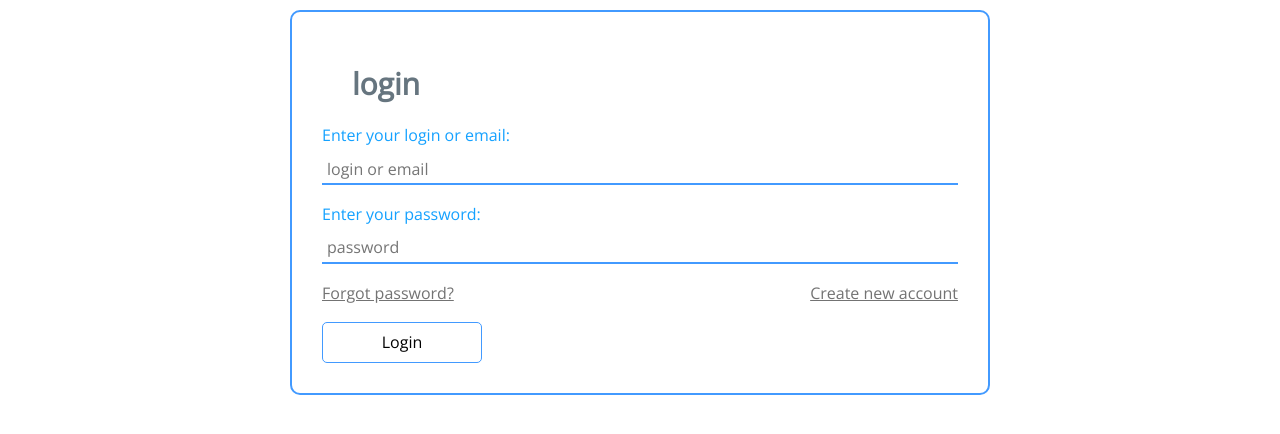
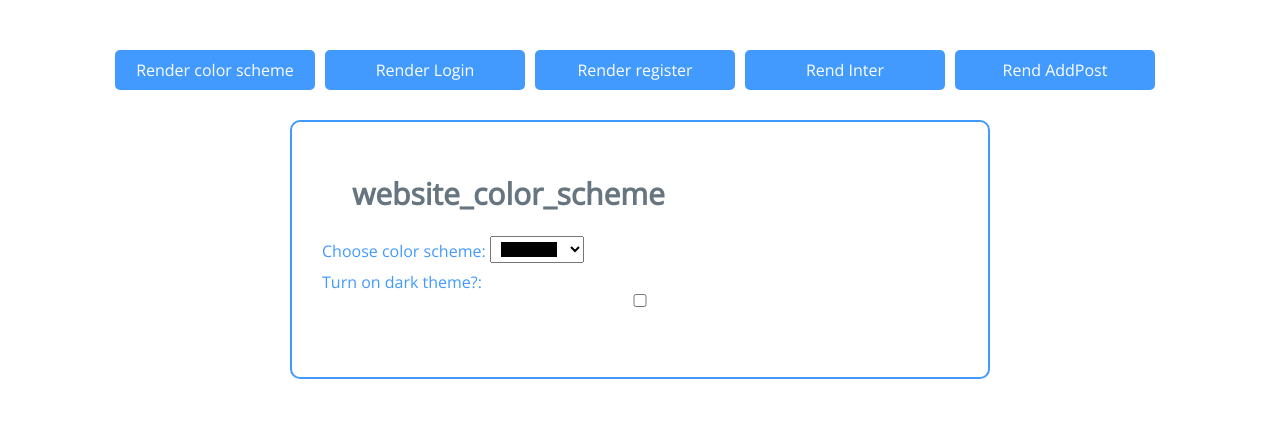
Before and after one commit to DefenderKent/DefenderKent.github.io, a PHP site: page /customForm/index.html in a window 1280 px wide. Shown: the top 434 px of the page. Run offline with PHP 8.4, Linux system fonts and the light colour scheme.

Commit message:
Плюс 2 формы

```diff
--- a/customForm/index.html
+++ b/customForm/index.html
@@ -5,6 +5,7 @@
     <meta name="viewport" content="width=device-width, initial-scale=1.0" />
     <meta http-equiv="X-UA-Compatible" content="ie=edge" />
     <title>Document</title>
+
     <link
       href="https://fonts.googleapis.com/css2?family=Open+Sans&display=swap"
       rel="stylesheet"
@@ -13,9 +14,20 @@
   </head>
   <body>
     <div class="container">
+      <div class="btn-start"><input type="button" id="rend" value="Render color scheme">
+      <input type="button" id="rend2" value="Render Login">
+      <input type="button" id="rend3" value="Render register">
+      <input type="button" id="rend4" value="Rend Inter">
+      <input type="button" id="rend5" value="Rend AddPost"></div>
+
       <div id="app"></div>
-    </div>
+
+
+
+
+
     <script src="https://ajax.googleapis.com/ajax/libs/jquery/3.4.1/jquery.min.js"></script>
     <script src="js/main.js"></script>
+    <script src="https://unpkg.com/imask"></script>
   </body>
 </html>
--- a/customForm/js/main.js
+++ b/customForm/js/main.js
@@ -1,75 +1,167 @@
-let data1 =
+let dataColor =
   '{"name":"website_color_scheme","fields":[{"label":"Choose color scheme","input":{"type":"color","colors":["#3366ff","#009933","#990033","#996633"]}},{"input":{"type":"checkbox","checked":"false"},"label":"Turn on dark theme?"}]}';
 
-let data2 =
+let dataLogin =
   '{"name":"login","fields":[{"label":"Enter your login or email","input":{"type":"text","required":true,"placeholder": "login or email"}},{"label":"Enter your password","input":{"type":"password","required":true,"placeholder": "password"}}],"references":[{"text":"Forgot password?","ref":"rememberpassword"},{"text":"Create new account","ref":"signup"}],"buttons":[{"text":"Login"}]}';
 
-let data3 =
+let dataRegister =
   '{"name":"register","fields":[{"input":{"type":"text","required":true,"placeholder":"Enter full name"}},{"input":{"type":"email","required":true,"placeholder":"Enter email"}},{"input":{"type":"password","required":true,"placeholder":"password"}},{"input":{"type":"password","required":true,"placeholder":"Confirm password"}}],"references":[{"text without ref":"Already have account?","text":"Login","ref":"signin"}],"buttons":[{"text":"Sign Up"}]}';
 
-let data4 =
+let dataInterview =
   '{"name":"interview","fields":[{"label":"Введите своё ФИО","input":{"type":"text","required":true,"placeholder":"Иванов Иван Иванович"}},{"label":"Введите Номер телефона","input":{"type":"number","required":true,"mask":"+7 (999) 99-99-999"}},{"label":"Введите свою Почту","input":{"type":"email","required":true,"placeholder":"example@mail.com"}},{"label":"Введите свой возраст","input":{"type":"number","required":true}},{"label":"Введите вашу специальность","input":{"type":"text","required":true}},{"label":"Выберете технологии, с которыми вы работали","input":{"type":"technology","required":true,"technologies":["PHP","JS","Laravel","Express.js","Yii2","HTML","CSS","Java"],"multiple":true}},{"label":"Ваш срок работы","input":{"type":"number","required":true}},{"label":"Ваша фотография","input":{"type":"file","required":true}},{"label":"Серия, номер","input":{"type":"number","required":true,"mask":"99-99 999999"}},{"label":"Код подразделения","input":{"type":"number","required":true,"mask":"999-999"}},{"label":"Скан / Фото паспорта (1 страница)","input":{"type":"file","required":true,"multiple":true,"filetype":["png","jpeg","pdf"]}},{"label":"Расскажите немного о себе","input":{"type":"textarea","required:":true}}],"references":[{"input":{"type":"checkbox","required":true,"checked":"false"}},{"text without ref":"I accept the","text":"Terms & Conditions","ref":"termsandconditions"}],"buttons":[{"text":"Send"},{"text":"Cancel"}]}';
-let data5 =
+let dataAddPost =
   '{"name":"addpost","fields":[{"label":"Title","input":{"type":"text","required":true}},{"label":"Description","input":{"type":"textarea","required":true}},{"label":"Image","input":{"type":"file","required":true}},{"label":"Publish Date","input":{"type":"date","required":true}},{"label":"Author","input":{"type":"text"}}],"references":[{"input":{"type":"checkbox","required":true,"checked":"false"}},{"text without ref":"View Author Post","text":"View Author Post","ref":"viewauthor"}],"buttons":[{"text":"Create Post"}]}';
+const numberPhone = "+7 (999) 99-99-999";
+const pasport = "99-99 999999";
+const unitCode = "999-999";
 class formCustom {
-  data = JSON.parse(data2);
+  constructor(name) {
+    this.data = JSON.parse(name);
+  }
+
   getInput = () => {
     if (this.data.fields === undefined) {
       return "";
     }
-    return this.data.fields
-      .map(function(f) {
+    return this.data.fields.map(this.inputCreator).join("");
+  };
+  inputCreator = f => {
+    const getMask = f => {
+      $(function() {
+        var phoneMask = IMask(document.getElementById("phone-mask"), {
+          mask: "+{7}(000)000-00-00"
+        });
+        var phoneMask2 = IMask(document.getElementById("pasport-mask"), {
+          mask: "00-00 000000"
+        });
+        var phoneMask3 = IMask(document.getElementById("unitCode-mask"), {
+          mask: "000-000"
+        });
+      });
+      switch (f.input.mask) {
+        case numberPhone:
+          return `<input id="phone-mask"
+          type="${f.input.type === "number" ? "text" : f.input.type}"
+        placeholder="${f.input.mask}" >
+        `;
+        case pasport:
+          return `<input id="pasport-mask"
+          type="${f.input.type === "number" ? "text" : f.input.type}"
+        placeholder="${f.input.mask}" >
+        `;
+        case unitCode:
+          return `<input id="unitCode-mask"
+          type="${f.input.type === "number" ? "text" : f.input.type}"
+        placeholder="${f.input.mask}" >
+        `;
+        default:
+          return "";
+      }
+    };
     if (f.input.colors !== undefined) {
-          return ``;
-        }
-        return `
-               <div class="labelcustom"><label>${
-                 f.label === undefined ? "" : f.label + ":"
-               }</label></div>
-                    <div class="inputcustom">
+      return `<div class="labelcustom">
+                    <label>${f.label === undefined ? "" : f.label + ":"}</label>
+
                       <input
+                        list="optionList"
                         type="${f.input.type}"
                         placeholder="${f.input.placeholder}"
                         required=${f.input.required}/>
+                      <datalist id="optionList">
+                        <option value=${f.input.colors[0]}></option>
+                        <option value=${f.input.colors[1]}></option>
+                        <option value=${f.input.colors[2]}></option>
+                        <option value=${f.input.colors[3]}></option>
+                      </datalist>
+
+                  </div> `;
+    }
+    return `<div class="inputcustom"><label>${
+      f.label === undefined ? "" : f.label + ":"
+    }</label>
+                      ${
+                        f.input.mask !== undefined
+                          ? getMask(f)
+                          : `${
+                              f.input.type === "technology"
+                                ? `<div class="technology-wrap">
+                                      <div>
+                                        <label for="php">${f.input.technologies[0]}</label>
+                                        <input id="php" type="checkbox">
+                                      </div>
+                                      <div>
+                                        <label for="js">${f.input.technologies[1]}</label>
+                                        <input id="js" type="checkbox">
+                                      </div>
+                                      <div>
+                                        <label for="Laravel">${f.input.technologies[2]}</label>
+                                        <input id="Laravel" type="checkbox">
+                                      </div>
+                                      <div>
+                                        <label for="Express">${f.input.technologies[3]}</label>
+                                        <input id="Express" type="checkbox">
+                                      </div>
+                                      <div>
+                                        <label for="Yii2">${f.input.technologies[4]}</label>
+                                        <input id="Yii2" type="checkbox">
+                                      </div>
+                                      <div>
+                                        <label for="HTML">${f.input.technologies[5]}</label>
+                                        <input id="HTML" type="checkbox">
+                                      </div>
+                                      <div>
+                                        <label for="CSS">${f.input.technologies[6]}</label>
+                                        <input id="CSS" type="checkbox">
+                                      </div>
+                                      <div>
+                                        <label for="Java">${f.input.technologies[7]}</label>
+                                        <input id="Java" type="checkbox">
+                                      </div>
+                                   </div>
+                                      `
+                                : `<input
+                                type="${f.input.type}"
+                                placeholder="${
+                                  f.input.mask !== undefined ? f.input.mask : ""
+                                }${
+                                    f.input.placeholder !== undefined
+                                      ? f.input.placeholder
+                                      : ""
+                                  }"
+
+                                required=${f.input.required}
+                                accept="${
+                                  f.input.filetype === undefined
+                                    ? ""
+                                    : f.input.filetype
+                                        .map(ud => {
+                                          return "." + ud;
+                                        })
+                                        .join(", ")
+                                }"/> `
+                            }`
+                      }
                     </div>
                 `;
-      })
-      .join("");
   };
-  getInputColor = () => {
-    if (this.data.fields) {
-      return this.data.fields
-        .map(function(c) {
-          if (c.input.colors !== undefined) {
-            return `<div class="labelcustom">
-            <label>${c.label === undefined ? "" : c.label + ":"}
-              </label>
-            </div>
-            <div class="inputcustom">
-              <input
-                list="optionList"
-                type="${c.input.type}"
-                placeholder="${c.input.placeholder}"
-                required=${c.input.required}/>
-            <datalist id="optionList">
-              <option value=${c.input.colors}></option>
-          </datalist>
-      </div>  `;
-          }
-          return ` `;
-        })
-        .join("");
-    }
-  };
+
   getReferences = () => {
     if (this.data.references === undefined) {
       return "";
     }
+
     return this.data.references
       .map(r => {
-        return `<a href="${r.ref}"> ${r.text}</a>${
+        if (r.input !== undefined) {
+          return `<input class="inputBox" type ="${r.input.type}">
+          <a href="${r.ref}"></a>
+          ${r["text without ref"] === undefined ? "" : r["text without ref"]}
+          `;
+        }
+        return `
+        ${
           r["text without ref"] === undefined ? "" : r["text without ref"]
-        }`;
+        }<a href="${r.ref}"> ${r.text}</a>`;
       })
       .join("");
   };
@@ -80,44 +172,56 @@
 
     return `<h2>${this.data.name}</h2>`;
   };
-  getlabel = () => {
-    return this.data.fields
-      .map(function(l) {
-        if (l.label === undefined) {
-          return "";
-        }
-        return `<label>${l.label}</label>`;
-      })
-      .join("");
-  };
+
   getbutton = () => {
     if (this.data.buttons === undefined) {
       return "";
     }
-    return this.data.buttons.map(b => {
+    return this.data.buttons
+      .map(b => {
         return `<button>${b.text}</button>`;
-    });
+      })
+      .join("");
   };
   render() {
     return (document.getElementById("app").innerHTML = `<div>
-      <form>
+      <form class="form">
        <div class="title">
         ${this.getName()}
         </div>
         <div>
           <div class="formWrap">
-            ${this.getInputColor()}
+
             ${this.getInput()}
               <div class="ref">
                 ${this.getReferences()}
               </div>
             </div>
           </div>
-            ${this.getbutton()}
+         <div class="btn-block">${this.getbutton()}</div>
       </form>
   </div>`);
   }
 }
-let app = new formCustom();
+let formColor = new formCustom(dataColor);
+let formLogin = new formCustom(dataLogin);
+let formReg = new formCustom(dataRegister);
+let formInterview = new formCustom(dataInterview);
+let formAddPost = new formCustom(dataAddPost);
 
-app.render();
+rend.onclick = function() {
+  formColor.render();
+};
+rend2.onclick = function() {
+  formLogin.render();
+};
+rend3.onclick = function() {
+  formReg.render();
+};
+rend4.onclick = function() {
+  formInterview.render();
+};
+rend5.onclick = function() {
+  formAddPost.render();
+};
+formColor.render();
--- a/customForm/scss/style.scss
+++ b/customForm/scss/style.scss
@@ -12,7 +12,7 @@
   box-sizing: inherit;
 }
 
-form {
+.form {
   margin: 10px auto;
   padding: 30px;
   max-width: 700px;
@@ -50,6 +50,9 @@
   flex-direction: column;
   align-items: center;
   justify-items: center;
+  label {
+    color: #429aff;
+  }
 }
 .inputcustom {
   width: 100%;
@@ -71,6 +74,7 @@
   width: 100%;
   display: flex;
   justify-content: space-between;
+  color: #737373;
   margin-bottom: 20px;
   a {
     color: #737373;
@@ -81,4 +85,36 @@
     }
   }
 }
+.inputBox {
+  width: 20px !important;
+  height: 20px;
+}
+.btn-block {
+  display: flex;
+  justify-content: space-around;
+  align-items: center;
+}
+.btn-start {
+  margin-top: 50px;
+  display: flex;
+  justify-content: center;
+  flex-wrap: wrap;
+  input {
+    color: #fff;
+    width: 200px;
+    height: 40px;
+    border-radius: 5px;
+    padding: 5px;
+    margin-right: 10px;
+    border: 2px solid #429aff;
+    background-color: #429aff;
+
+    margin-bottom: 20px;
+    outline: none;
+    &:hover {
+      cursor: pointer;
+      background-color: hsl(204, 100%, 54%);
+    }
+  }
+}
 @import "media";
```
Also changed, not shown: customForm/css/style.min.css. Lines whose indentation alone changed are shown as unchanged.
